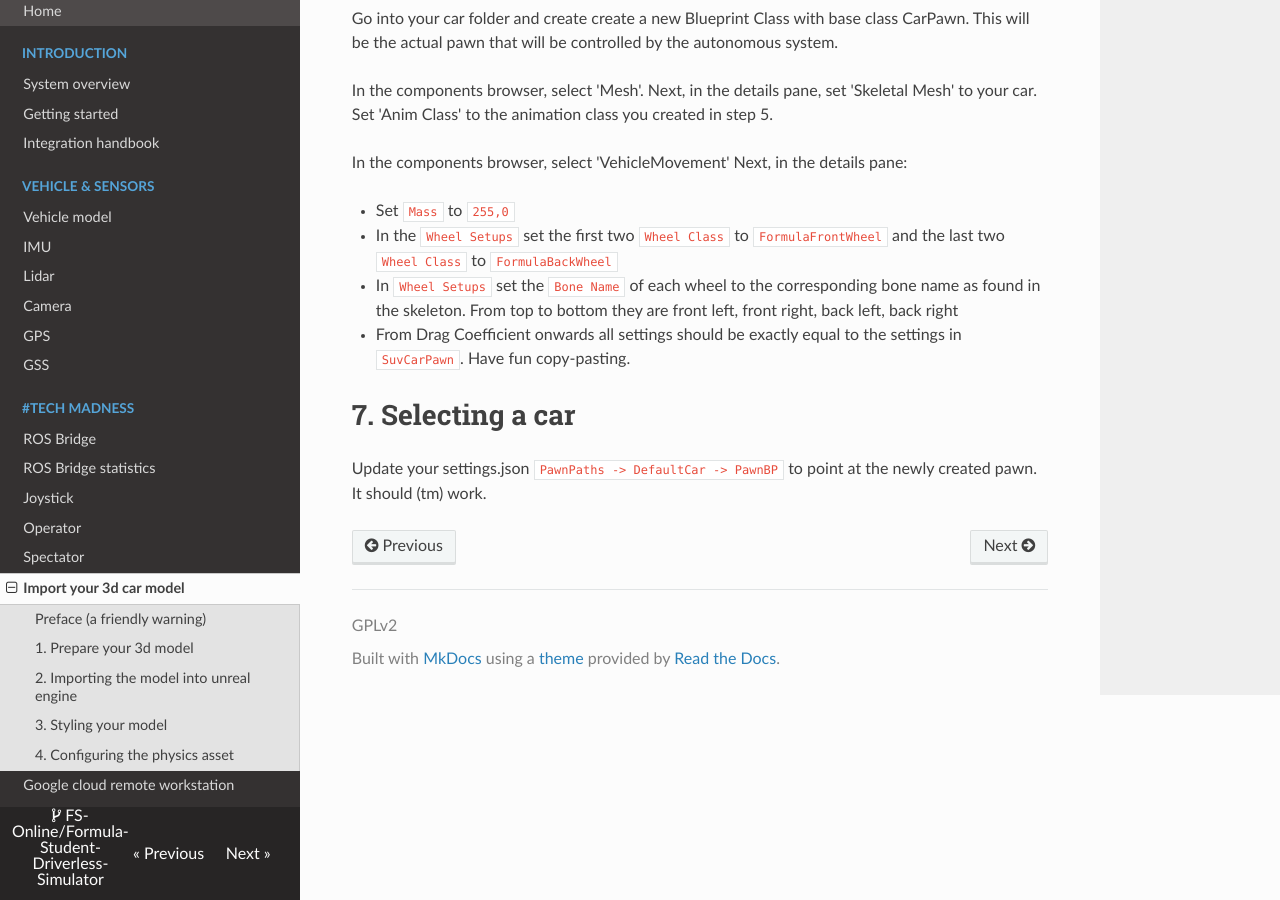
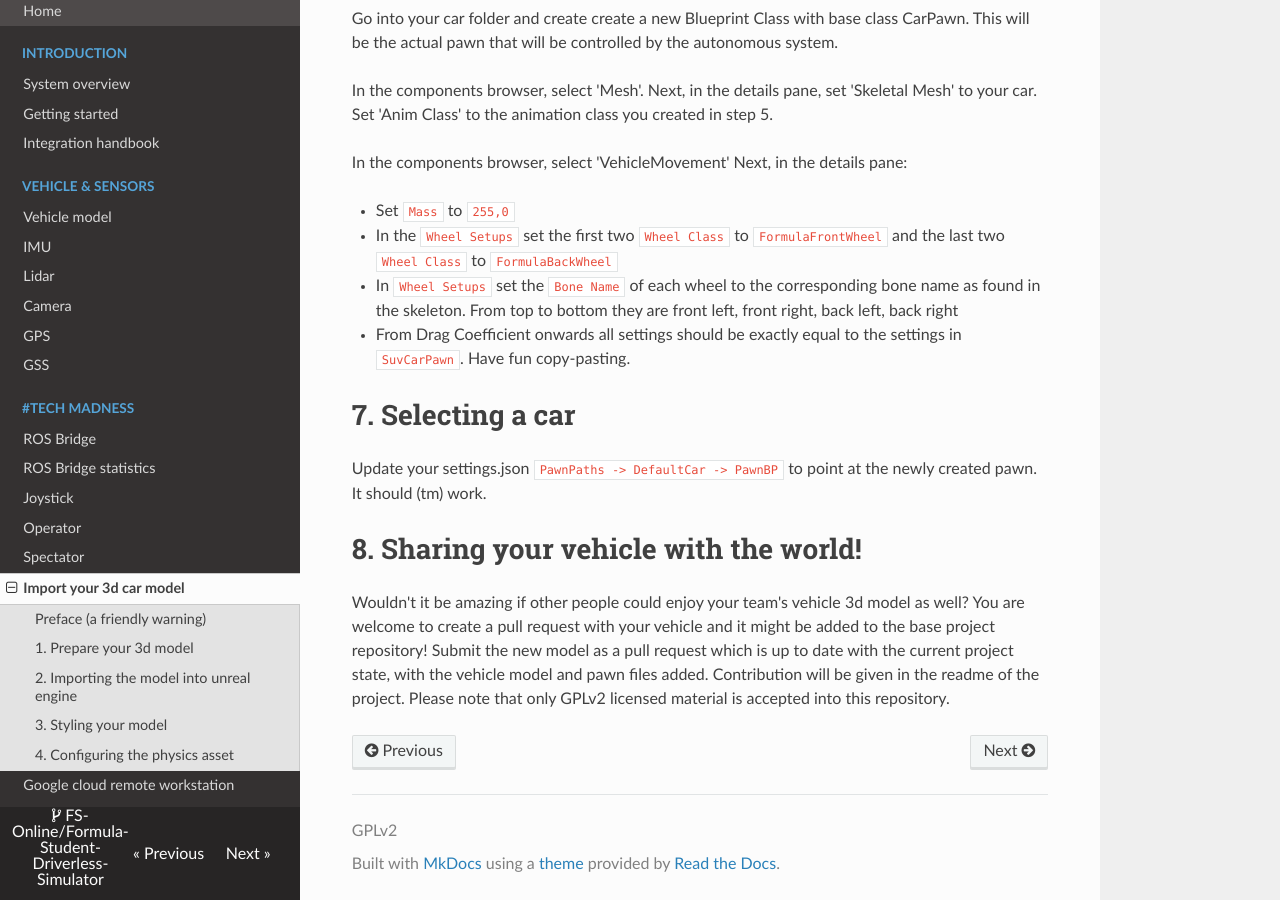
Before and after one commit to FS-Driverless/Formula-Student-Driverless-Simulator, an MkDocs documentation site: the page built from docs/import-car-3d-model.md, in a window 1280 px wide and 900 px high, scrolled down 3962 px. Built offline with MkDocs 1.6.1, drawn with Linux system fonts in a browser that asks for light colours; nearby versions of some CDN libraries; comment, search, counter and statistics services are not loaded.

Commit message:
Clarify 3d vehicle model sharing (#190)
Co-authored-by: Marek Szeles <marek.szeles@gmail.com>

```diff
--- a/docs/import-car-3d-model.md
+++ b/docs/import-car-3d-model.md
@@ -121,3 +121,10 @@ Next, in the details pane:
 # 7. Selecting a car
 Update your settings.json `PawnPaths -> DefaultCar -> PawnBP` to point at the newly created pawn.
 It should (tm) work.
+
+# 8. Sharing your vehicle with the world!
+
+Wouldn't it be amazing if other people could enjoy your team's vehicle 3d model as well?
+You are welcome to create a pull request with your vehicle and it might be added to the base project repository!
+Submit the new model as a pull request which is up to date with the current project state, with the vehicle model and pawn files added. Contribution will be given in the readme of the project.
+Please note that only GPLv2 licensed material is accepted into this repository.
--- a/mkdocs.yml
+++ b/mkdocs.yml
@@ -18,7 +18,7 @@ nav:
     - "Lidar": "lidar.md"
     - "Camera": "camera.md"
     - "GPS": "gps.md"
-    - "GSS": "gss.md"
+    - "GSS": "ground-speed-sensor.md"
   - "#tech madness":
     - "ROS Bridge": "ros-bridge.md"
     - "ROS Bridge statistics": "statistics.md"
```
Also changed, not shown: docs/integration-handbook.md (+4 -0 lines).
